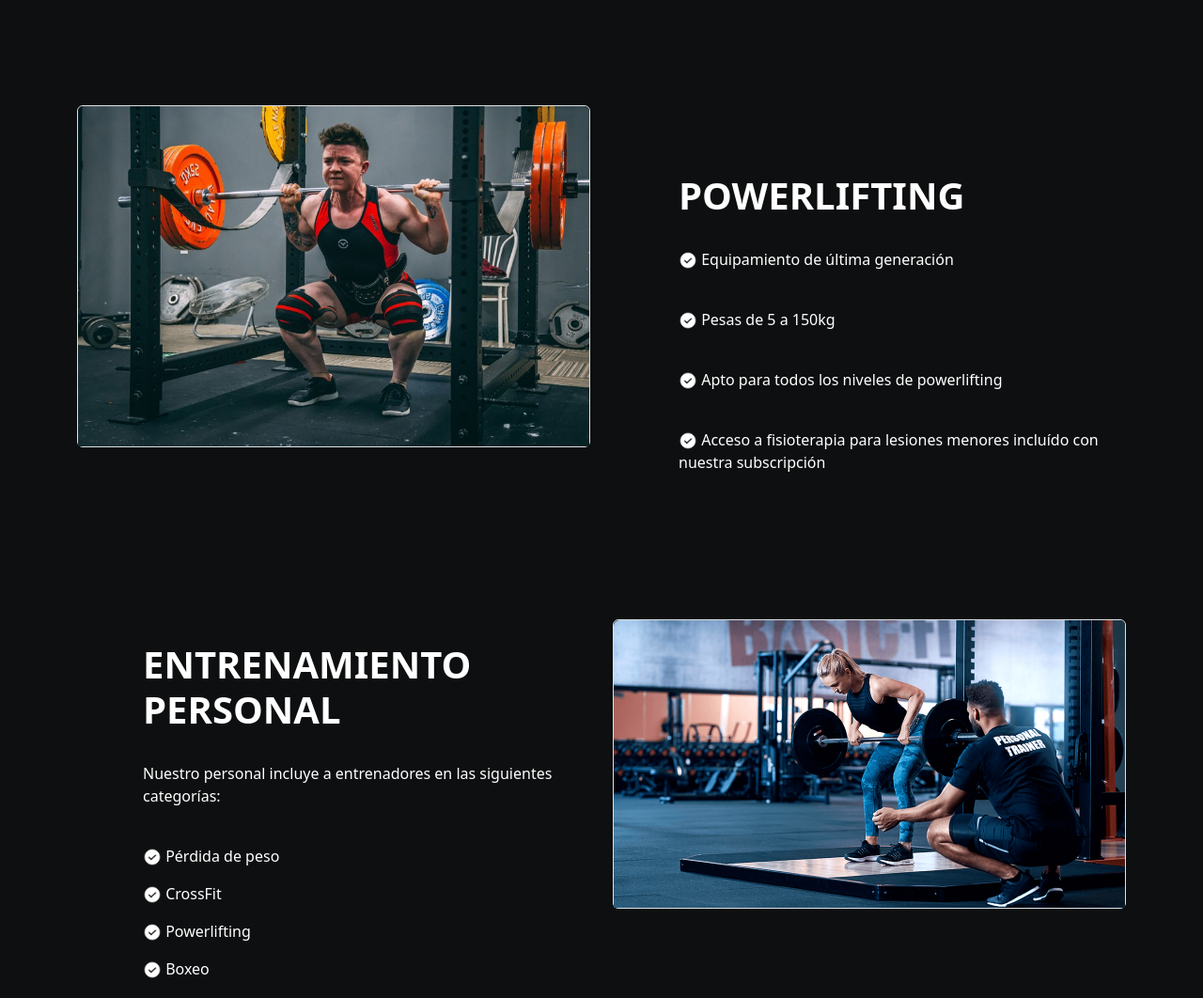
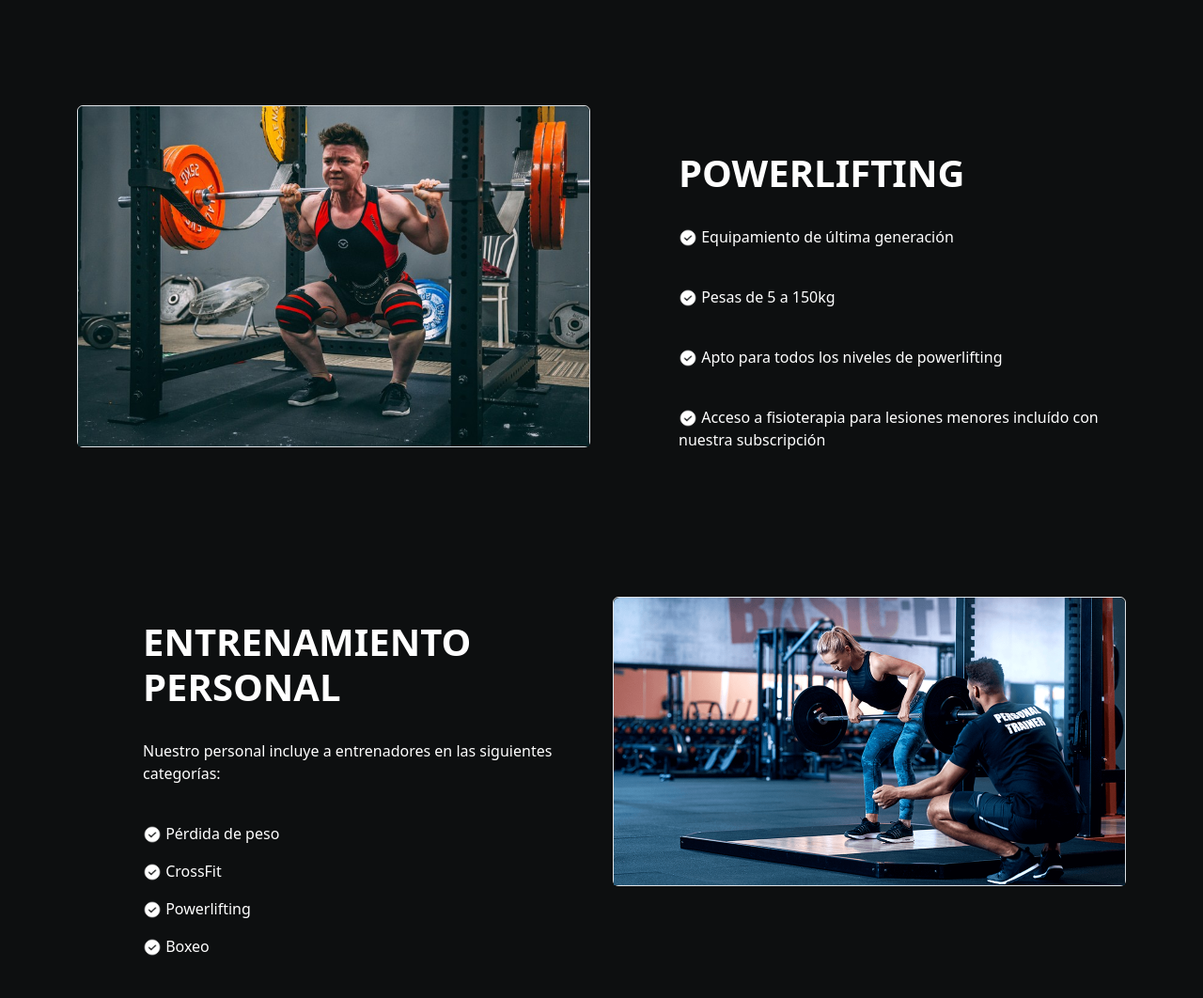
Before and after one commit to S4nchzz/GymPowerFit-DESIN, a website: page index.html in a window 1280 px wide. Shown: the part 1692-2754 px from the top of the page at 94% size. Drawn offline with nearby package versions, Linux system fonts and the light colour scheme.

Commit message:
centrado powerlifting

```diff
--- a/index.html
+++ b/index.html
@@ -215,7 +215,7 @@
                     </div>
                 </div>
 
-                <div class="col-md-6 col-sm-12" style="margin-bottom: 15px;"><br><br><br>
+                <div class="col-md-6 col-sm-12" style="margin-bottom: 15px;"><br><br>
                     <h1 class="left"><b>POWERLIFTING</b></h1><br>
 
                     <p class="left"><img src="src/assets_index/check.png" height="20px" width="20px" alt="" />
```
